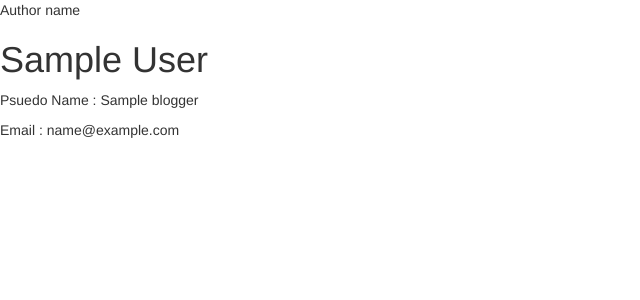
After one commit to Abby3017/BlogDjango, a Django app: page /blog/blogger/1 in a window 1280 px wide. The commit adds this page. Shown: the top 300 px of the page, without its empty margins (0-640 px from the left). Run offline with Django 3.2, Linux system fonts and the light colour scheme; tables that the repository leaves empty hold one stand-in row (values such as "Sample post"); some libraries are stand-ins or nearby versions.

Commit message:
blog,blogger html nd views for them

```diff
--- a/blog/models.py
+++ b/blog/models.py
@@ -18,6 +18,9 @@ class Blogger(models.Model):
 
   def __str__(self):
     return '%s, %s' % (self.last_name, self.first_name)
+
+  def get_absolute_url(self):
+    return reverse('blogger-detail', args=[str(self.id)])
 
 class Blog(models.Model):
   """
--- a/blog/urls.py
+++ b/blog/urls.py
@@ -6,5 +6,6 @@ urlpatterns = [
   url('^$',views.index,name='index'),
   url('^blogs/$',views.BlogListView.as_view(),name="blogs"),
   url('^blog/(?P<pk>\d+)$',views.BlogDetailView.as_view(),name="blog-detail"),
-
+  url('^blogger/(?P<pk>\d+)$', views.BloggerDetailView.as_view(),name='blogger-detail'),
+  url('^bloggers/$',views.BloggerListView.as_view(),name='bloggers')
 ]
--- a/blog/views.py
+++ b/blog/views.py
@@ -13,3 +13,10 @@ class BlogListView(generic.ListView):
 
 class BlogDetailView(generic.DetailView):
   model = Blog
+
+class BloggerDetailView(generic.DetailView):
+  model = Blogger
+
+class BloggerListView(generic.ListView):
+  model = Blogger
+  paginate_by = 5
--- a/templates/blog/blog_list.html
+++ b/templates/blog/blog_list.html
@@ -1,6 +1,6 @@
 {% extends "base_generic.html" %}
 {% block content %}
-<h1> Blogger List</h1>
+<h1> Blog List</h1>
 
 {% if blog_list %}
 <ul>
--- /dev/null
+++ b/templates/blog/blogger_detail.html
@@ -0,0 +1,8 @@
+{% extends "base_generic.html" %}
+
+{% block content %}
+<p>Author name</p>
+<h1> {{blogger.first_name}} {{blogger.last_name}}</h1>
+<p>Psuedo Name : {{blogger.psuedo_name}}</p>
+<p>Email : {{blogger.email_id}}</p>
+{% endblock%}
```
Also changed, not shown: templates/blog/blog_detail.html (+9 -0 lines), templates/blog/blogger_list.html (added, +18 -0 lines).
